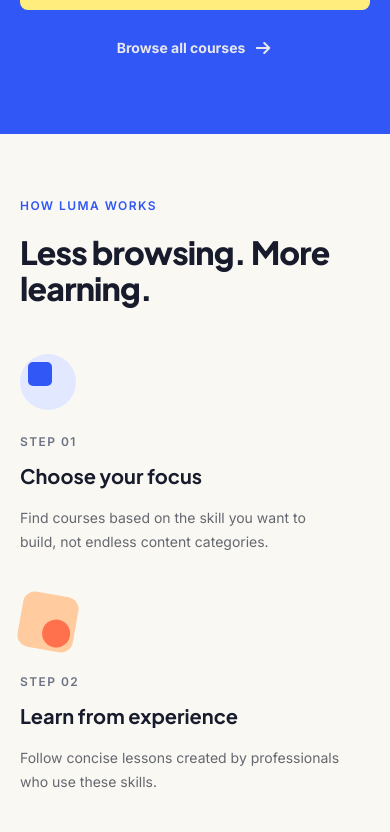
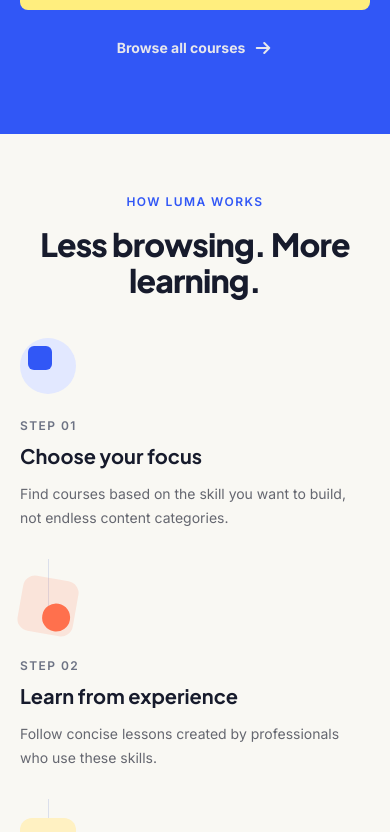
Before and after one commit to maurodferreira/luma, a Next.js app: page / in a window 390 px wide. Shown: the part 3256-4088 px from the top of the page. Built offline with nearby package versions, Linux system fonts and the light colour scheme.

Commit message:
style: refine how it works layout for mobile and desktop

```diff
--- a/src/components/HowItWorks.tsx
+++ b/src/components/HowItWorks.tsx
@@ -2,24 +2,29 @@ import { steps, type Step } from "@/data/content";
 import { SectionLabel } from "./SectionLabel";
 
 function StepIcon({ shape }: { shape: Step["shape"] }) {
-  const box = "relative z-10 block h-14 w-14";
+  const baseClassName = "relative z-10 block h-14 w-14";
 
   if (shape === "square") {
     return (
-      <span aria-hidden="true" className={`${box} rounded-full bg-brand-soft`}>
-        <span className="absolute left-2 top-2 h-6 w-6 rounded-[5px] bg-brand" />
+      <span aria-hidden="true" className={`${baseClassName} rounded-full bg-brand-soft`}>
+        <span className="absolute left-2 top-2 h-6 w-6 rounded-[6px] bg-brand" />
       </span>
     );
   }
+
   if (shape === "orange") {
     return (
-      <span aria-hidden="true" className={`${box} rotate-[10deg] rounded-xl bg-peach`}>
+      <span
+        aria-hidden="true"
+        className={`${baseClassName} rotate-[10deg] rounded-xl bg-coral/15 md:bg-peach`}
+      >
         <span className="absolute left-6 top-6 h-7 w-7 rounded-full bg-coral" />
       </span>
     );
   }
+
   return (
-    <span aria-hidden="true" className={`${box} rounded-xl bg-sun-bg`}>
+    <span aria-hidden="true" className={`${baseClassName} rounded-xl bg-sun-bg`}>
       <span className="absolute left-2 top-7 h-5 w-5 rounded-full bg-sun-accent" />
     </span>
   );
@@ -27,34 +32,54 @@ function StepIcon({ shape }: { shape: Step["shape"] }) {
 
 export function HowItWorks() {
   return (
-    <section id="how-it-works" className="bg-cream py-16 md:pb-32 md:pt-24" aria-labelledby="how-title">
-      {/* inner width = 1120px at ≥1248px viewports, like the design */}
+    <section
+      id="how-it-works"
+      className="bg-cream py-[60px] md:pb-32 md:pt-24"
+      aria-labelledby="how-title"
+    >
       <div className="mx-auto w-full max-w-[1184px] px-5 md:px-8">
-        <div className="md:text-center">
+        <div className="text-center">
           <SectionLabel>How Luma works</SectionLabel>
           <h2
             id="how-title"
-            className="mt-5 font-display text-[32px] font-extrabold leading-9 tracking-tight text-ink md:text-[48px] md:leading-[56px]"
+            className="mt-4 font-display text-[32px] font-extrabold leading-9 tracking-[-0.8px] text-ink md:text-[48px] md:leading-[56px] md:tracking-[-1.2px]"
           >
             Less browsing. More learning.
           </h2>
         </div>
 
-        <ol className="mt-12 grid gap-10 md:mt-[104px] md:grid-cols-3 md:gap-x-10 lg:gap-x-20">
-          {steps.map((s, i) => (
-            <li key={s.id} className="relative">
-              {i < steps.length - 1 && (
-                <span
-                  aria-hidden="true"
-                  className="absolute left-14 top-7 hidden h-px w-[calc(100%-16px)] bg-line md:block lg:w-[calc(100%+24px)]"
-                />
+        <ol className="mt-10 grid grid-cols-1 gap-0 md:mt-[104px] md:grid-cols-3 md:gap-x-10 lg:gap-x-20">
+          {steps.map((step, index) => (
+            <li
+              key={step.id}
+              className={index < 2 ? "relative pb-12 md:pb-0" : "relative"}
+            >
+              {index < steps.length - 1 && (
+                <>
+                  <span
+                    aria-hidden="true"
+                    className="absolute left-7 top-[221px] h-[50px] w-px bg-line md:hidden"
+                  />
+                  <span
+                    aria-hidden="true"
+                    className="absolute left-14 top-7 hidden h-px w-[calc(100%-16px)] bg-line md:block lg:w-[calc(100%+24px)]"
+                  />
+                </>
               )}
-              <StepIcon shape={s.shape} />
+
+              <StepIcon shape={step.shape} />
+
               <p className="mt-6 text-xs font-semibold uppercase leading-4 tracking-[1.44px] text-tertiary">
-                Step {s.id}
+                Step {step.id}
               </p>
-              <h3 className="mt-3 font-display text-xl font-bold leading-7 text-ink md:leading-8">{s.title}</h3>
-              <p className="mt-4 max-w-[320px] text-sm leading-6 text-muted md:text-base md:leading-7">{s.text}</p>
+
+              <h3 className="mt-2 font-display text-xl font-bold leading-7 text-ink md:leading-8">
+                {step.title}
+              </h3>
+
+              <p className="mt-3 max-w-full text-sm leading-6 text-muted md:max-w-[320px] md:text-base md:leading-7">
+                {step.text}
+              </p>
             </li>
           ))}
         </ol>
```
